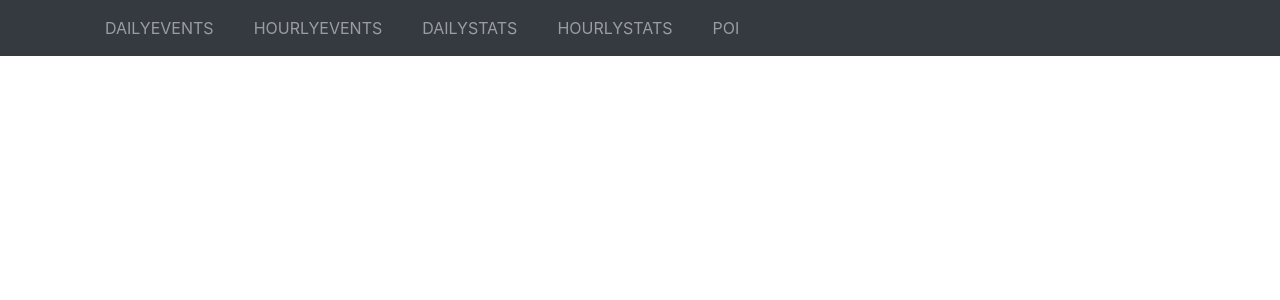
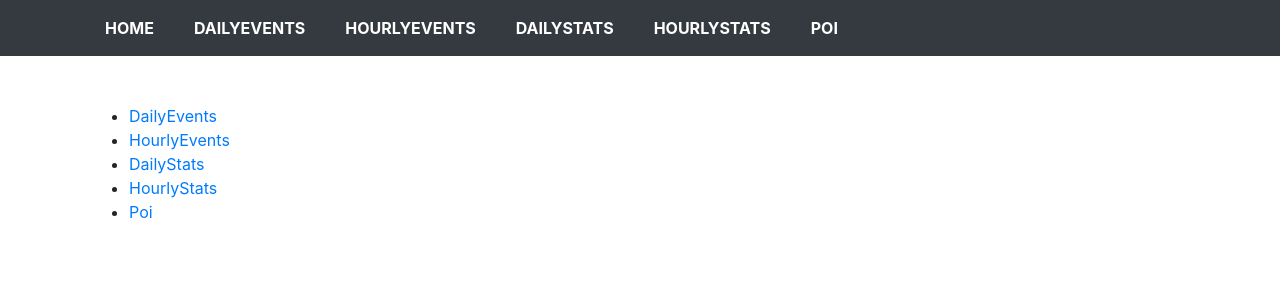
Before and after one commit to Mauli-D/ws-product-frontend, a React (Create React App) app: page / in a window 1280 px wide. Shown: the top 300 px of the page. Built offline with nearby package versions, Linux system fonts and the light colour scheme; no server answers.

Commit message:
home-page added

```diff
--- a/package.json
+++ b/package.json
@@ -10,6 +10,7 @@
     "chart.js": "^2.9.3",
     "fuzzy": "^0.1.3",
     "google-maps-react": "^2.0.6",
+    "jquery": "^3.5.1",
     "react": "^16.13.1",
     "react-chartjs-2": "^2.9.0",
     "react-dom": "^16.13.1",
--- a/public/index.html
+++ b/public/index.html
@@ -16,9 +16,11 @@
     -->
     <link rel="manifest" href="%PUBLIC_URL%/manifest.json" />
 
-    <link rel="stylesheet" href="https://stackpath.bootstrapcdn.com/bootstrap/4.5.0/css/bootstrap.min.css" />
-    <script src="https://cdn.jsdelivr.net/npm/chart.js@2.9.3/dist/Chart.min.js"></script>
-
+    <link href="https://fonts.googleapis.com/css?family=Source+Sans+Pro:300,400,700,300italic,400italic,700italic" rel="stylesheet" type="text/css">    <!-- Bootstrap Core CSS -->
+    <link rel="stylesheet" href="https://use.fontawesome.com/releases/v5.3.1/css/all.css" />
+    <link rel="stylesheet" href="https://cdnjs.cloudflare.com/ajax/libs/simple-line-icons/2.4.1/css/simple-line-icons.css" />
+    <!-- Bootstrap Core CSS -->
+    <link rel="stylesheet" href="https://maxcdn.bootstrapcdn.com/bootstrap/4.5.0/css/bootstrap.min.css">
 
     <!--
       Notice the use of %PUBLIC_URL% in the tags above.
@@ -34,6 +36,9 @@
   <body>
     <noscript>You need to enable JavaScript to run this app.</noscript>
     <div id="root"></div>
+    <script src="https://code.jquery.com/jquery-3.5.1.slim.min.js" integrity="sha384-DfXdz2htPH0lsSSs5nCTpuj/zy4C+OGpamoFVy38MVBnE+IbbVYUew+OrCXaRkfj" crossorigin="anonymous"></script>
+    <script src="https://cdn.jsdelivr.net/npm/popper.js@1.16.0/dist/umd/popper.min.js" integrity="sha384-Q6E9RHvbIyZFJoft+2mJbHaEWldlvI9IOYy5n3zV9zzTtmI3UksdQRVvoxMfooAo" crossorigin="anonymous"></script>
+    <script src="https://stackpath.bootstrapcdn.com/bootstrap/4.5.0/js/bootstrap.min.js" integrity="sha384-OgVRvuATP1z7JjHLkuOU7Xw704+h835Lr+6QL9UvYjZE3Ipu6Tp75j7Bh/kR0JKI" crossorigin="anonymous"></script>
     <!--
       This HTML file is a template.
       If you open it directly in the browser, you will see an empty page.
--- a/src/App.css
+++ b/src/App.css
@@ -1,43 +1,22 @@
-.App {
-  text-align: center;
+nav {
+  text-align: left;
+  width: 100%;
+  padding: 0px;
+}
+.navbar{
+  padding: 0px;
+  /* background-color: #252934;
+  border-bottom: 3px solid #04c2c9; */
 }
 
-.App-logo {
-  height: 40vmin;
-  pointer-events: none;
+.navbar-dark .navbar-nav .nav-link{
+  color: #fff;
+  font-weight: bold;
+  font-size: medium;
 }
-
-@media (prefers-reduced-motion: no-preference) {
-  .App-logo {
-    animation: App-logo-spin infinite 20s linear;
-  }
-}
-
-.App-header {
-  background-color: #282c34;
-  min-height: 100vh;
-  display: flex;
-  flex-direction: column;
-  align-items: center;
-  justify-content: center;
-  font-size: calc(10px + 2vmin);
-  color: white;
-}
-
-.App-link {
-  color: #61dafb;
-}
-
-@keyframes App-logo-spin {
-  from {
-    transform: rotate(0deg);
-  }
-  to {
-    transform: rotate(360deg);
-  }
-}
-.navbar{
-  padding:0px;
+.navbar-dark .navbar-nav .nav-link:hover,
+.navbar-dark .navbar-nav .nav-link.active {
+  color: #04c2c9;
 }
 
 .active-pink-4 input[type=text]:focus:not([readonly]) {
--- a/src/App.js
+++ b/src/App.js
@@ -1,6 +1,7 @@
 import React from 'react';
 import {BrowserRouter as Router, Switch, Route} from "react-router-dom";
 import './App.css';
+import $ from 'jquery'
 import Home from './components/pages/home'
 import Nav from './components/navbar/navbar';
 import Poi from './components/poi/Poi';
@@ -9,14 +10,12 @@
 import HourlyEvents from './components/events/HourlyEvents';
 import DailyEvents from './components/events/DailyEvents';
 
-export default function App() {
+class App extends React.Component {
+  render() {
     return (
       <Router>
         <Nav />
         <Switch>
-        {/* <Route path="/">
-        {/* <Home /> */}
-        {/* </Route> */}
           <Route path="/dailyevents">
             <DailyEvents />
           </Route>
@@ -32,11 +31,26 @@
           <Route path="/poiview">
             <Poi />
           </Route>
+          <Route path="/">
+            <Home />
+          </Route>
         </Switch>
       </Router>
     );
+  }
+  componentDidMount() {
 
+    $('#mainNav').find('a').click(function() {
+      $("a").removeClass("active focus");
+      $(this).toggleClass("active");
+   });
+
+    $('.collapse ul li a').click(function() {
+      /* always close responsive nav after click */
+    $('.navbar-toggler:visible').click();
+  });
+  }
 }
 
 
-// export default App;
+export default App;
--- a/src/components/events/DailyEvents.js
+++ b/src/components/events/DailyEvents.js
@@ -83,7 +83,7 @@
 	return (
 		<section id="dailyevents" className="container pt-5">
 			{" "}
-			<h1 className="text-center">DailyEvents</h1>
+			<h1 className="text-center pt-3">DailyEvents</h1>
 			<div className="mb-3">
 				<h4 className="text-center">Chart of Daily Events</h4>
 				<Line data={data} />
--- a/src/components/events/HourlyEvents.js
+++ b/src/components/events/HourlyEvents.js
@@ -176,7 +176,7 @@
   return (
     <section id="hourlyevents"className="container pt-5">
       {" "}
-      <h1 className="text-center">HourlyEvents</h1>
+      <h1 className="text-center pt-3">HourlyEvents</h1>
       <div className="mb-3">
           <h4 className="text-center">Chart of Hourly Events</h4>
           <Line data={data} options={options} />
--- a/src/components/navbar/navbar.js
+++ b/src/components/navbar/navbar.js
@@ -13,6 +13,9 @@
           <button className="navbar-toggler navbar-toggler-right text-uppercase font-weight-bold rounded ml-auto collapsed" data-toggle="collapse" data-target="#navbarResponsive" aria-controls="navbarResponsive" aria-expanded="false" aria-label="Toggle navigation"> <i className="fas fa-bars"></i></button>
           <div className="collapse navbar-collapse" id="navbarResponsive">
             <ul className="navbar-nav">
+              <li className="nav-item mx-0 mx-lg-1">
+                <Link className="nav-link py-3 px-0 px-lg-3 rounded js-scroll-trigger" to="/">home</Link>
+              </li>
               <li className="nav-item mx-0 mx-lg-1">
                 <Link className="nav-link py-3 px-0 px-lg-3 rounded js-scroll-trigger" to="/dailyevents">DailyEvents</Link>
               </li>
--- a/src/components/poi/Poi.js
+++ b/src/components/poi/Poi.js
@@ -68,7 +68,7 @@
   return (
     <section id="poiview" className="container pt-5">
       {" "}
-      <h1 className="text-center">Poi</h1>
+      <h1 className="text-center pt-3">Poi</h1>
       <div className="mb-3">
         <h4 className="text-center">Chart of Poi</h4>
           <MapChart setTooltipContent={setContent} />
--- a/src/components/stats/DailyStats.js
+++ b/src/components/stats/DailyStats.js
@@ -211,7 +211,7 @@
   return (
     <section id="dailystats" className="container pt-5">
       {" "}
-      <h1 className="text-center">DailyStats</h1>
+      <h1 className="text-center pt-3">DailyStats</h1>
       <div className="mb-3">
         <h4 className="text-center">Chart of Daily Stats</h4>
         <Bar data={data} options={options} />
--- a/src/components/stats/HorlyStats.js
+++ b/src/components/stats/HorlyStats.js
@@ -247,7 +247,7 @@
   return (
     <section id="hourlystats" className="container pt-5">
       {" "}
-      <h1 className="text-center">HourlyStats</h1>
+      <h1 className="text-center pt-3">HourlyStats</h1>
       <div className="mb-3">
         <h4 className="text-center">Chart of Hourly Stats</h4>
         <Line data={data} options={options} />
```
Also changed, not shown: 1 other file (tests, documents, lock files or other folders). Lines whose indentation alone changed are shown as unchanged.
